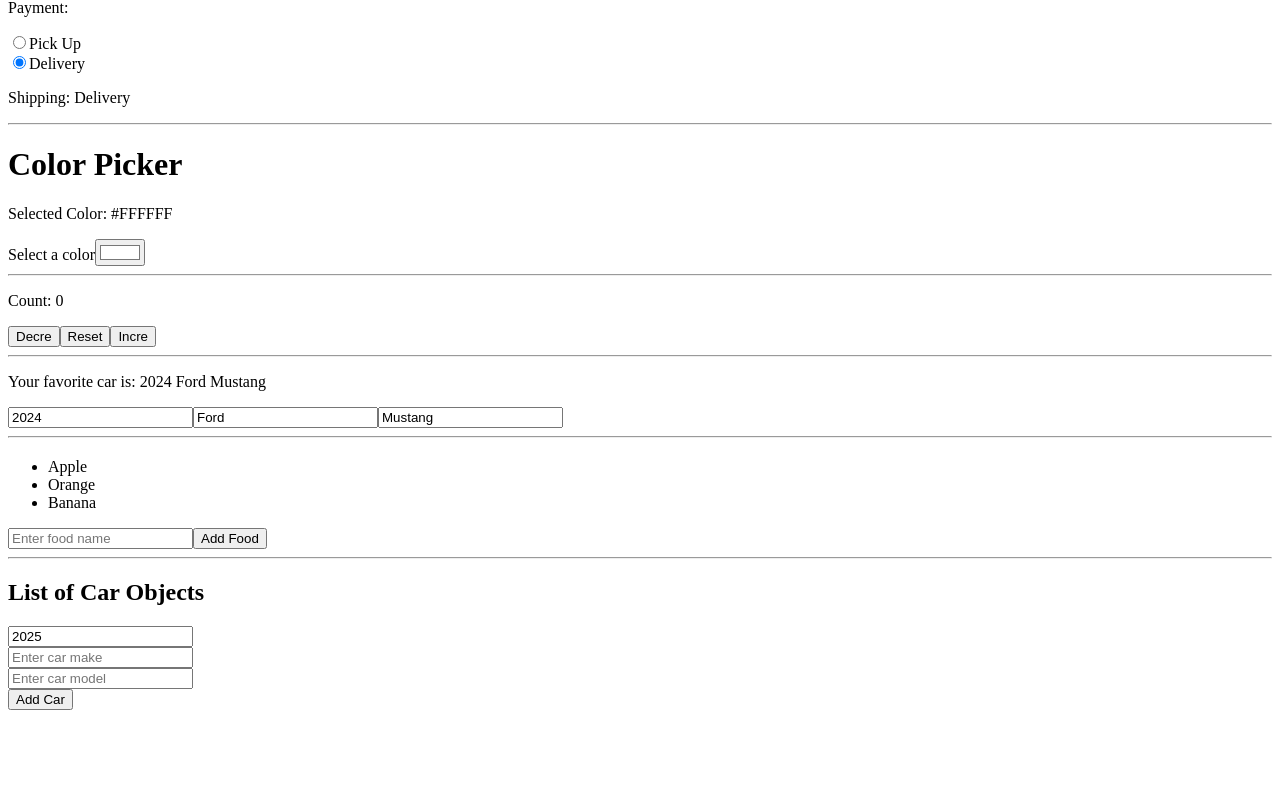
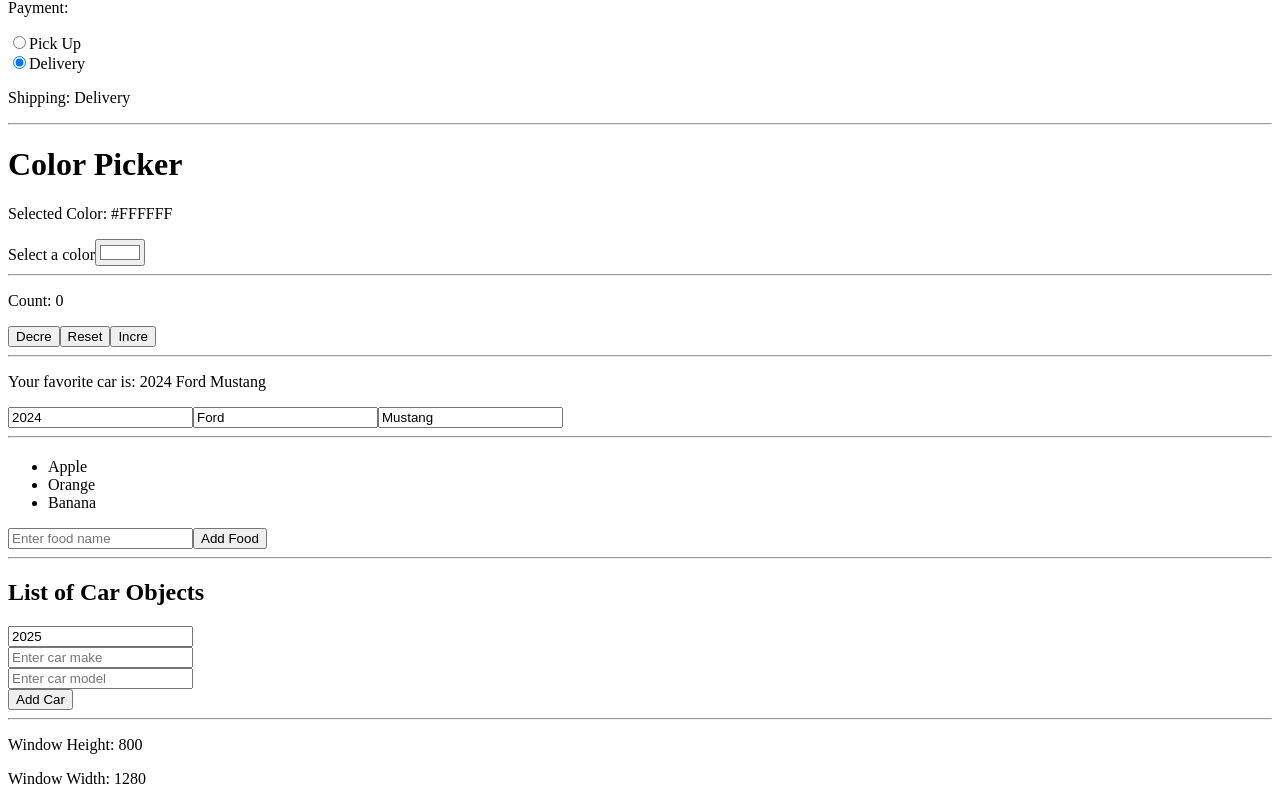
Before and after one commit to Auresol69/ReactJS, a React (Vite) app in the folder Rendering/: page / in a window 1280 px wide. Shown: the part 471-1275 px from the top of the page. Before the commit the page ends 1189 px from the top, so only its background shows below. Built offline with nearby package versions, Linux system fonts and the light colour scheme.

Commit message:
use Effect

```diff
--- a/Rendering/src/App.jsx
+++ b/Rendering/src/App.jsx
@@ -11,6 +11,7 @@
 import Update_Object_In_State from "./Update_Object_In_State";
 import Update_Array_In_State from "./Update_Array_In_State";
 import Update_Array_Of_Object_In_State from "./Update_Array_Of_Object_In_State";
+import User_Effect from "./Use_Effect";
 
 function App() {
 
@@ -39,6 +40,8 @@
       <Update_Array_In_State />
       <hr />
       <Update_Array_Of_Object_In_State />
+      <hr />
+      <User_Effect />
     </>)
 }
 
--- /dev/null
+++ b/Rendering/src/Use_Effect.jsx
@@ -0,0 +1,50 @@
+// useEffect() = React Hook that tells React DO SOME CODE WHEN (pick one):
+//
+// 	This component re-renders
+// 	This component mounts
+// 	The state of a value
+//
+// // useEffect(function, [dependencies])
+//
+// // 1. useEffect(() => {}, [])        // Runs after every re-render
+// // 2. useEffect(() => {}, [])        // Runs only on mount
+// // 3. useEffect(() => {}, [value])   // Runs on mount + when value changes
+//
+// // USES
+// // #1 Event Listeners
+// // #2 DOM manipulation
+// // #3 Subscriptions (real-time updates)
+// // #4 Fetching Data from an API
+// // #5 Clean up when a component unmounts
+import { useState, useEffect } from 'react'
+
+function User_Effect() {
+    const [width, setWidth] = useState(window.innerWidth);
+    const [height, setHeight] = useState(window.innerHeight);
+
+    useEffect(() => {
+        window.addEventListener('resize', handleResize);
+        console.log("EVENT LISTENER ADDED");
+
+        return () => {
+            window.removeEventListener('resize', handleResize);
+            console.log("EVENT LISTENER REMOVED");
+        };
+    }, []);
+
+    useEffect(() => {
+        document.title = `Size ${width} x ${height}`;
+    },[width, height]);
+
+    function handleResize() {
+        setHeight(window.innerHeight);
+        setWidth(window.innerWidth);
+    }
+
+    return (<>
+        <p>Window Height: {height}</p>
+        <p>Window Width: {width}</p>
+    </>);
+}
+
+export default User_Effect
```
